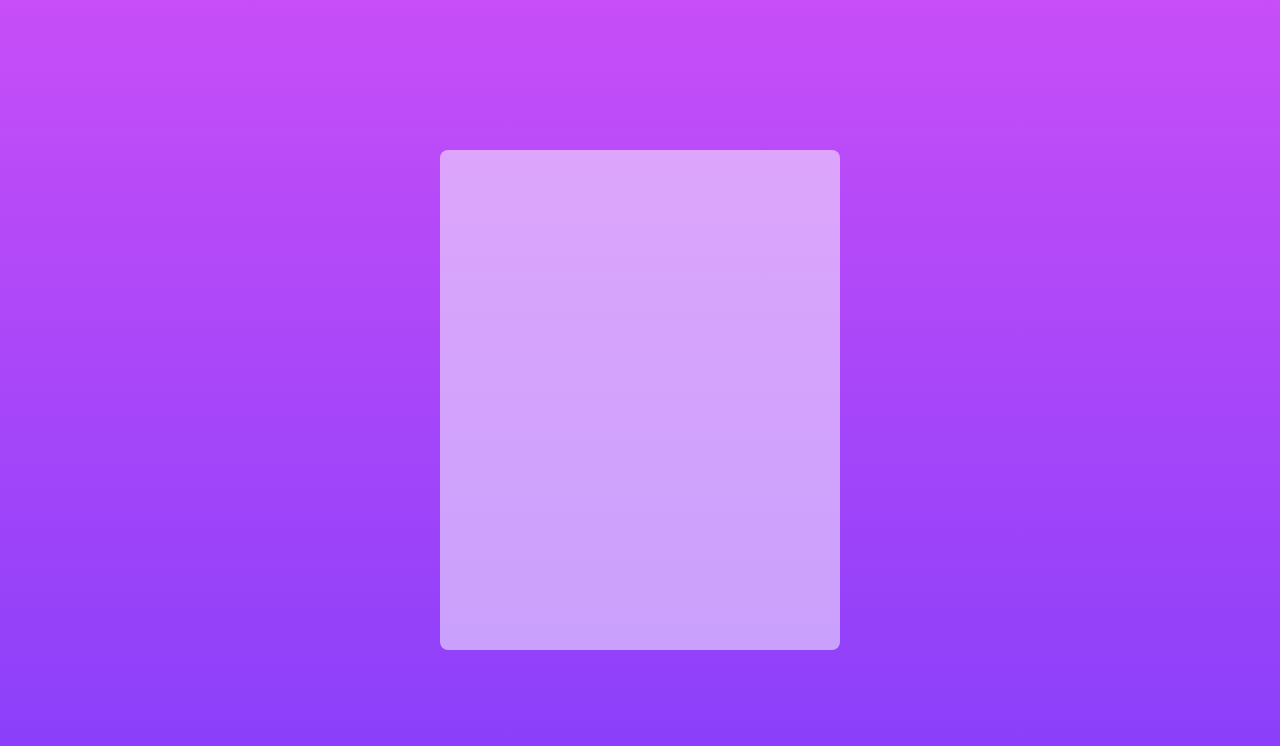
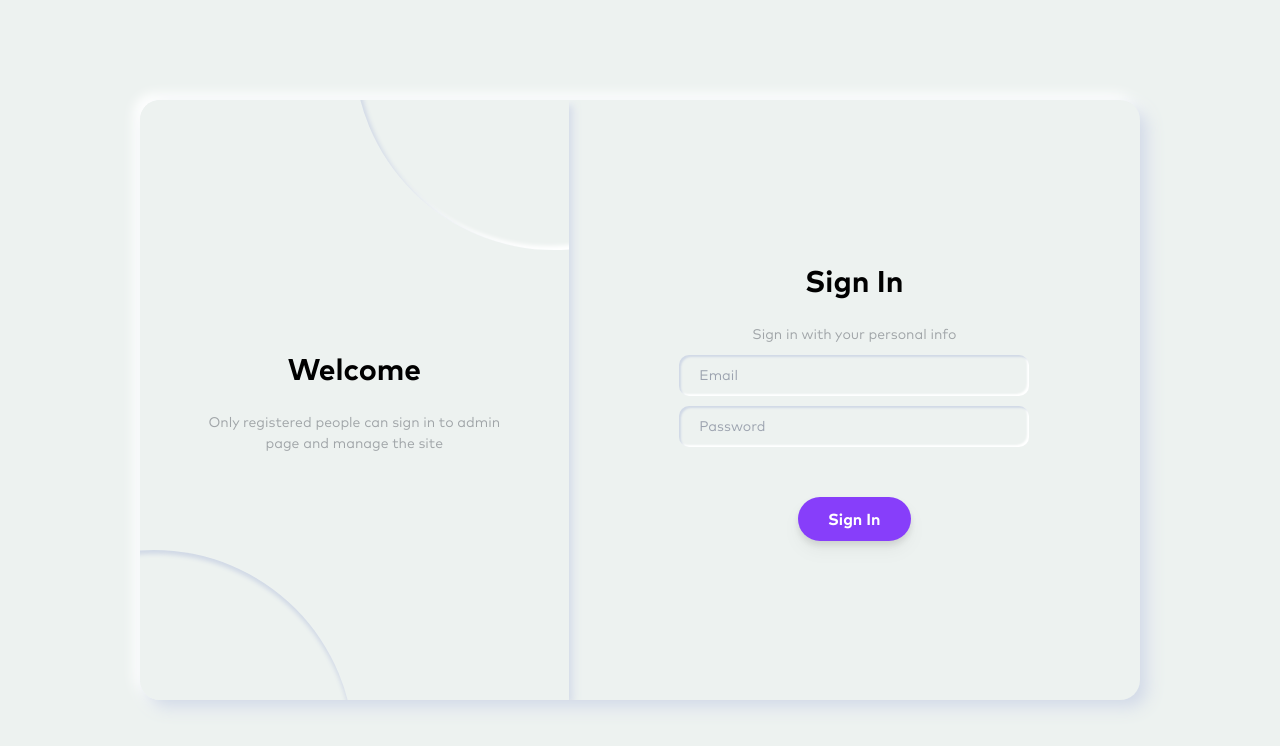
Before and after one commit to acehood0126/ComparisonSite, a React (Create React App) app in the folder client/: page /admin in a window 1280 px wide. Shown: the top 746 px of the page. Built offline with nearby package versions, Linux system fonts and the light colour scheme.

Commit message:
AdminDashboard

```diff
--- /dev/null
+++ b/client/src/Layouts/Main/Admin/index.jsx
@@ -0,0 +1,12 @@
+import { Outlet } from "react-router-dom";
+
+const AdminLayout = () => {
+  return (
+    <div>
+      layout
+      <Outlet />
+    </div>
+  );
+};
+
+export default AdminLayout;
--- a/client/src/Pages/Admin/Signin/index.jsx
+++ b/client/src/Pages/Admin/Signin/index.jsx
@@ -1,7 +1,53 @@
+import { Link } from "react-router-dom";
+
 const SignIn = () => {
   return (
-    <div className="w-full h-screen bg-gradient-to-b from-pink to-purple flex justify-center items-center relative">
-      <div className="w-[400px] h-[500px] bg-white/50 rounded-lg"></div>
+    <div className="w-full h-screen bg-specialwhite flex justify-center items-center relative">
+      <div className="w-[1000px] h-[600px] bg-specialwhite drop-shadow-threeDboxOuter rounded-[20px] grid grid-cols-7 overflow-hidden">
+        <div className="col-span-3 bg-specialwhite drop-shadow-threeDboxOuterMiddle flex justify-center items-center overflow-hidden">
+          <div className="absolute w-[400px] h-[400px] bg-specialwhite shadow-threeDTopCircleInner rounded-full mt-[-700px] ml-[400px]"></div>
+          <div className="absolute w-[400px] h-[400px] bg-specialwhite shadow-threeDBottomCircleInner rounded-full mt-[700px] ml-[-400px]"></div>
+          <div className="px-[50px]">
+            <h1 className="font-bold text-[30px] text-center">Welcome</h1>
+            <p className="text-center text-gray text-[14px] mt-[20px]">
+              Only registered people can sign in to admin page and manage the
+              site
+            </p>
+            {/* <div className="mt-[50px] flex justify-center">
+              <Link to="/admin/signup">
+                <button className="bg-purple drop-shadow-lg transition ease-linear hover:drop-shadow-none hover:scale-[0.98] rounded-full px-[30px] py-[10px] text-white font-semibold">
+                  Sign Up
+                </button>
+              </Link>
+            </div> */}
+          </div>
+        </div>
+        <div className="col-span-4 drop-shadow-threeDboxmiddle flex justify-center items-center">
+          <div className="w-full px-[50px] max-w-[450px]">
+            <h1 className="font-bold text-[30px] text-center">Sign In</h1>
+            <p className="text-center text-gray text-[14px] mt-[20px]">
+              Sign in with your personal info
+            </p>
+            <input
+              type="email"
+              placeholder="Email"
+              className="w-full px-[20px] py-[10px] rounded-[10px] mt-[10px] bg-specialwhite shadow-threeDboxInner text-[14px] focus:outline-none"
+            />
+            <input
+              type="password"
+              placeholder="Password"
+              className="w-full px-[20px] py-[10px] rounded-[10px] mt-[10px] bg-specialwhite shadow-threeDboxInner text-[14px] focus:outline-none"
+            />
+            <div className="mt-[50px] flex justify-center">
+              <Link to="/admin/dashboard">
+                <button className="bg-purple drop-shadow-lg transition ease-linear hover:drop-shadow-none hover:scale-[0.98] rounded-full px-[30px] py-[10px] text-white font-semibold">
+                  Sign In
+                </button>
+              </Link>
+            </div>
+          </div>
+        </div>
+      </div>
     </div>
   );
 };
--- a/client/src/Pages/Admin/Signup/index.jsx
+++ b/client/src/Pages/Admin/Signup/index.jsx
@@ -1,5 +1,68 @@
-const SignUp = () => {
-  return <div>SignUp</div>;
+import { Link } from "react-router-dom";
+
+const SignIn = () => {
+  return (
+    <div className="w-full h-screen bg-specialwhite flex justify-center items-center relative">
+      <div className="w-[1000px] h-[600px] bg-specialwhite drop-shadow-threeDboxOuter rounded-[20px] grid grid-cols-7 overflow-hidden">
+        <div className="col-span-3 bg-specialwhite drop-shadow-threeDboxOuterMiddle flex justify-center items-center">
+          <div className="px-[50px]">
+            <h1 className="font-bold text-[30px] text-center">Welcome!</h1>
+            <p className="text-center text-gray text-[15px] mt-[20px]">
+              To manage database of companies and
+              <br /> products please <span className="font-bold">
+                sign in
+              </span>{" "}
+              with
+              <br /> your personal info
+            </p>
+            <div className="mt-[50px] flex justify-center">
+              <Link to="/admin/signin">
+                <button className="bg-purple drop-shadow-lg transition ease-linear hover:drop-shadow-none hover:scale-[0.98] rounded-full px-[30px] py-[10px] text-white font-semibold">
+                  Sign In
+                </button>
+              </Link>
+            </div>
+          </div>
+        </div>
+        <div className="col-span-4 drop-shadow-threeDboxmiddle flex justify-center items-center">
+          <div className="w-full px-[50px] max-w-[450px]">
+            <h1 className="font-bold text-[30px] text-center">
+              Create Account
+            </h1>
+            <p className="text-center text-gray text-[15px] mt-[20px]">
+              Sign up with your personal info
+            </p>
+            <input
+              placeholder="Name"
+              className="w-full px-[20px] py-[10px] rounded-[10px] mt-[15px] bg-specialwhite shadow-threeDboxInner text-[14px] focus:outline-none"
+            />
+            <input
+              type="email"
+              placeholder="Email"
+              className="w-full px-[20px] py-[10px] rounded-[10px] mt-[10px] bg-specialwhite shadow-threeDboxInner text-[14px] focus:outline-none"
+            />
+            <input
+              type="password"
+              placeholder="Password"
+              className="w-full px-[20px] py-[10px] rounded-[10px] mt-[10px] bg-specialwhite shadow-threeDboxInner text-[14px] focus:outline-none"
+            />
+            <input
+              type="password"
+              placeholder="Confirm Password"
+              className="w-full px-[20px] py-[10px] rounded-[10px] mt-[10px] bg-specialwhite shadow-threeDboxInner text-[14px] focus:outline-none"
+            />
+            <div className="mt-[30px] flex justify-center">
+              <Link to="/admin/dashboard">
+                <button className="bg-purple drop-shadow-lg transition ease-linear hover:drop-shadow-none hover:scale-[0.98] rounded-full px-[30px] py-[10px] text-white font-semibold">
+                  Sign Up
+                </button>
+              </Link>
+            </div>
+          </div>
+        </div>
+      </div>
+    </div>
+  );
 };
 
-export default SignUp;
+export default SignIn;
--- a/client/src/Routes/index.jsx
+++ b/client/src/Routes/index.jsx
@@ -1,6 +1,7 @@
 import { BrowserRouter as Router, Route, Routes } from "react-router-dom";
 
 import AdminDashboard from "../Pages/Admin/Dashboard";
+import AdminLayout from "../Layouts/Main/Admin";
 import SignIn from "../Pages/Admin/SignIn";
 import SignUp from "../Pages/Admin/SignUp";
 
@@ -12,7 +13,9 @@ const AllRoutes = () => {
         <Route path="/admin" element={<SignIn />} />
         <Route path="/admin/signin" element={<SignIn />} />
         <Route path="/admin/signup" element={<SignUp />} />
-        <Route path="/admin/dashboard" element={<AdminDashboard />} />
+        <Route path="/admin" element={<AdminLayout />}>
+          <Route path="/admin/dashboard" element={<AdminDashboard />} />
+        </Route>
       </Routes>
     </Router>
   );
--- a/client/tailwind.config.js
+++ b/client/tailwind.config.js
@@ -9,6 +9,27 @@ module.exports = {
       colors: {
         purple: "#873EFA",
         pink: "#C74EF8",
+        specialwhite: "#EDF2F0",
+        gray: "#a0a5a8",
+        black: "#181818",
+      },
+      dropShadow: {
+        threeDboxOuter: ["8px 8px 8px #d1d9e6", "-6px -6px 6px #fff"],
+        threeDboxOuterMiddle: ["4px 4px 4px #d1d9e6", "-4px -4px 4px #fff"],
+      },
+      boxShadow: {
+        threeDboxInner: [
+          "inset 2px 2px 2px #d1d9e6",
+          "inset -2px -2px 2px #fff",
+        ],
+        threeDTopCircleInner: [
+          "inset 4px 4px 4px #d1d9e6",
+          "inset -4px -4px 4px #fff",
+        ],
+        threeDBottomCircleInner: [
+          "inset 0px 4px 4px #d1d9e6",
+          "inset 0px -4px 4px #fff",
+        ],
       },
     },
   },
```
Also changed, not shown: client/src/Layouts/Footer/admin.jsx (added).
